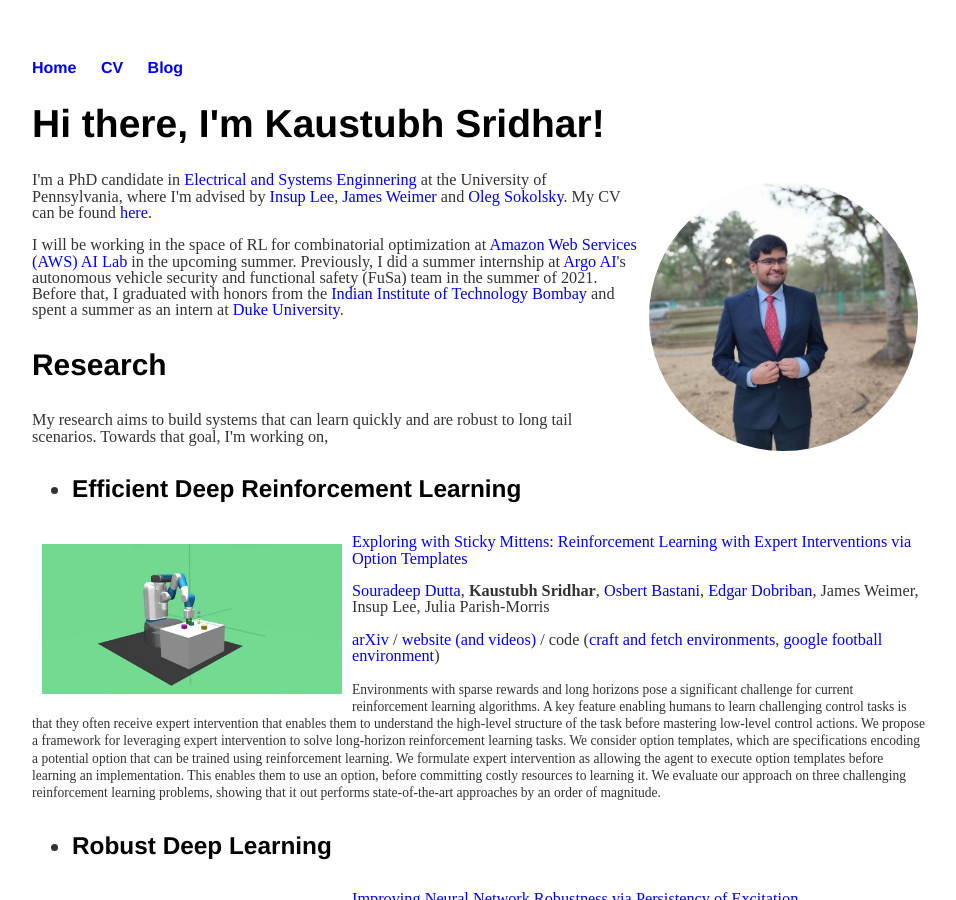
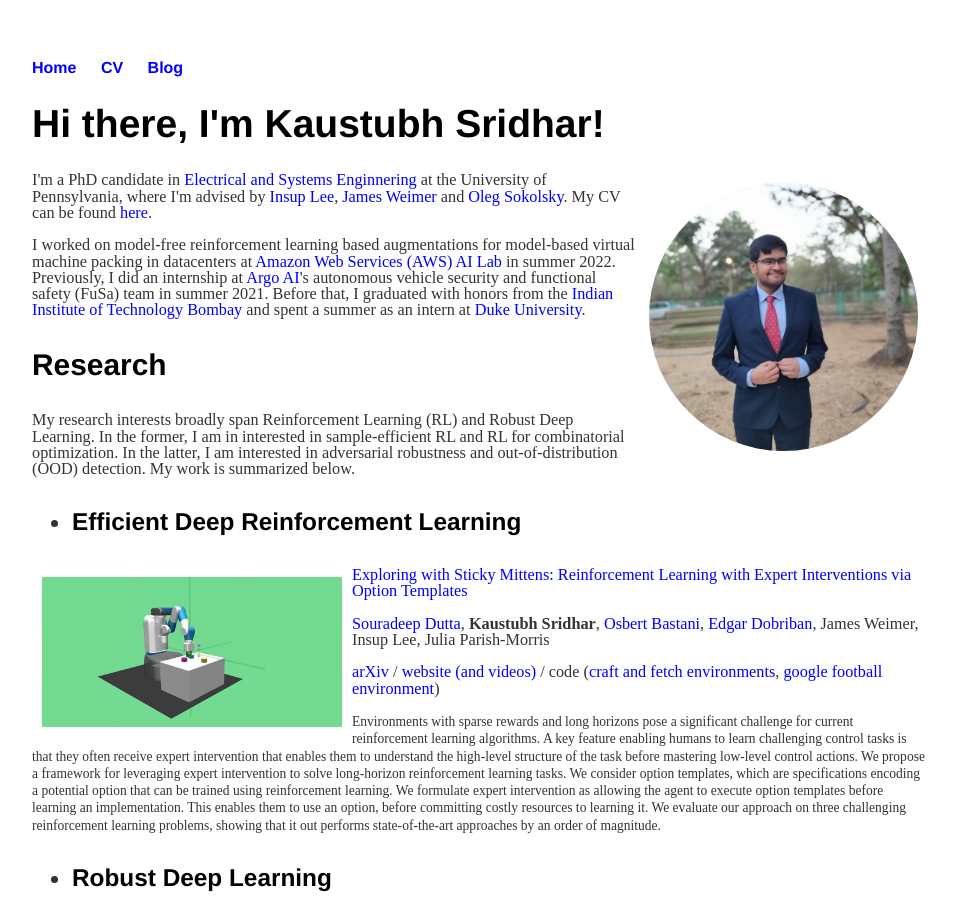
Before and after one commit to kaustubhsridhar/kaustubhsridhar_old.github.io, a Jekyll site: the page built from index.html, in a window 1280 px wide and 900 px high. Shown: the whole window, without its empty margins (160-1116 px from the left). Built offline with Jekyll 4.4.1, drawn with Linux system fonts in a browser that asks for light colours.

Commit message:
Update index.html

```diff
--- a/index.html
+++ b/index.html
@@ -13,10 +13,10 @@
 	<p>I'm a PhD candidate in <a href="https://www.ese.upenn.edu/">Electrical and Systems Enginnering</a> at the University of Pennsylvania, where I'm advised by <a href="https://www.cis.upenn.edu/~lee/home/index.shtml">Insup Lee</a>, <a href="https://www.seas.upenn.edu/~weimerj/research.html">James Weimer</a> and <a href="https://www.seas.upenn.edu/directory/profile.php?ID=91">Oleg Sokolsky</a>.
 	My CV can be found <a href="https://kaustubhsridhar.github.io/cv.pdf">here</a>.</p>
 
-	<p>I will be working in the space of RL for combinatorial optimization at <a href="https://aws.amazon.com/machine-learning/ai-services/">Amazon Web Services (AWS) AI Lab</a> in the upcoming summer. Previously, I did a summer internship at <a href="https://www.argo.ai/">Argo AI</a>'s autonomous vehicle security and functional safety (FuSa) team in the summer of 2021. Before that, I graduated with honors from the <a href="https://www.iitb.ac.in/">Indian Institute of Technology Bombay</a> and spent a summer as an intern at <a href="https://ece.duke.edu/">Duke University</a>.</p>
+	<p>I worked on model-free reinforcement learning based augmentations for model-based virtual machine packing in datacenters at <a href="https://aws.amazon.com/machine-learning/ai-services/">Amazon Web Services (AWS) AI Lab</a> in summer 2022. Previously, I did an internship at <a href="https://www.argo.ai/">Argo AI</a>'s autonomous vehicle security and functional safety (FuSa) team in summer 2021. Before that, I graduated with honors from the <a href="https://www.iitb.ac.in/">Indian Institute of Technology Bombay</a> and spent a summer as an intern at <a href="https://ece.duke.edu/">Duke University</a>.</p>
 
 	<h3>Research</h3>
-	<p>My research aims to build systems that can learn quickly and are robust to long tail scenarios. Towards that goal, I'm working on, </p>
+	<p>My research interests broadly span Reinforcement Learning (RL) and Robust Deep Learning. In the former, I am in interested in sample-efficient RL and RL for combinatorial optimization. In the latter, I am interested in adversarial robustness and out-of-distribution (OOD) detection. My work is summarized below.</p>
 
 	<h5><ul>
 		<li><a id="RL">Efficient Deep Reinforcement Learning</a></li>
```
